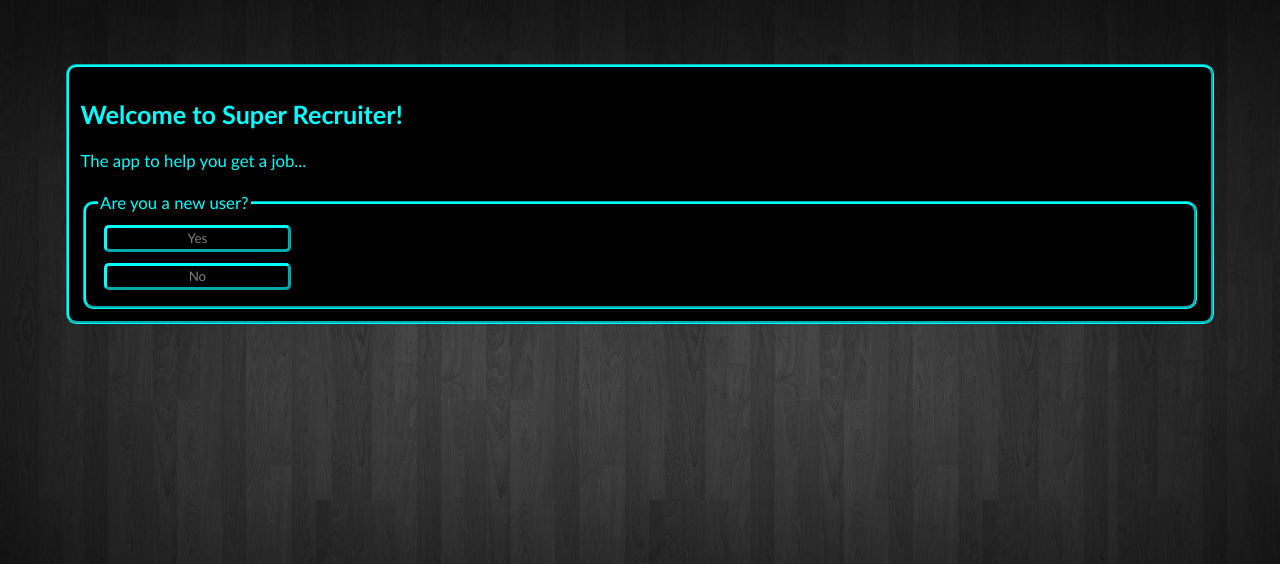
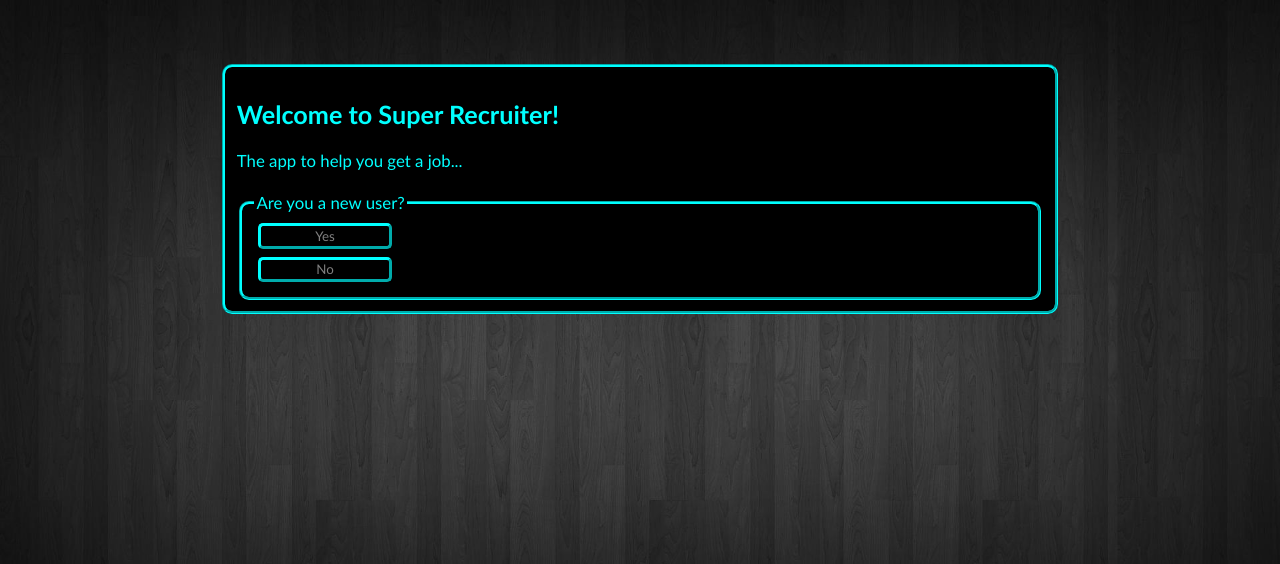
Before and after one commit to tscott8/tscott8.github.io, a PHP site: page /Startup.html in a window 1280 px wide. Shown: the top 564 px of the page. Run offline with PHP 8.4, Linux system fonts and the light colour scheme.

Commit message:
update to app

```diff
--- a/SuperRecruiter.css
+++ b/SuperRecruiter.css
@@ -13,6 +13,8 @@
 	border-color: aqua;
 	border-width: medium;
 	font-size: 105%;
+	max-width: 70%;
+	margin: inherit;
 }
 .myform fieldset{
 	max-width: inherit;
```
